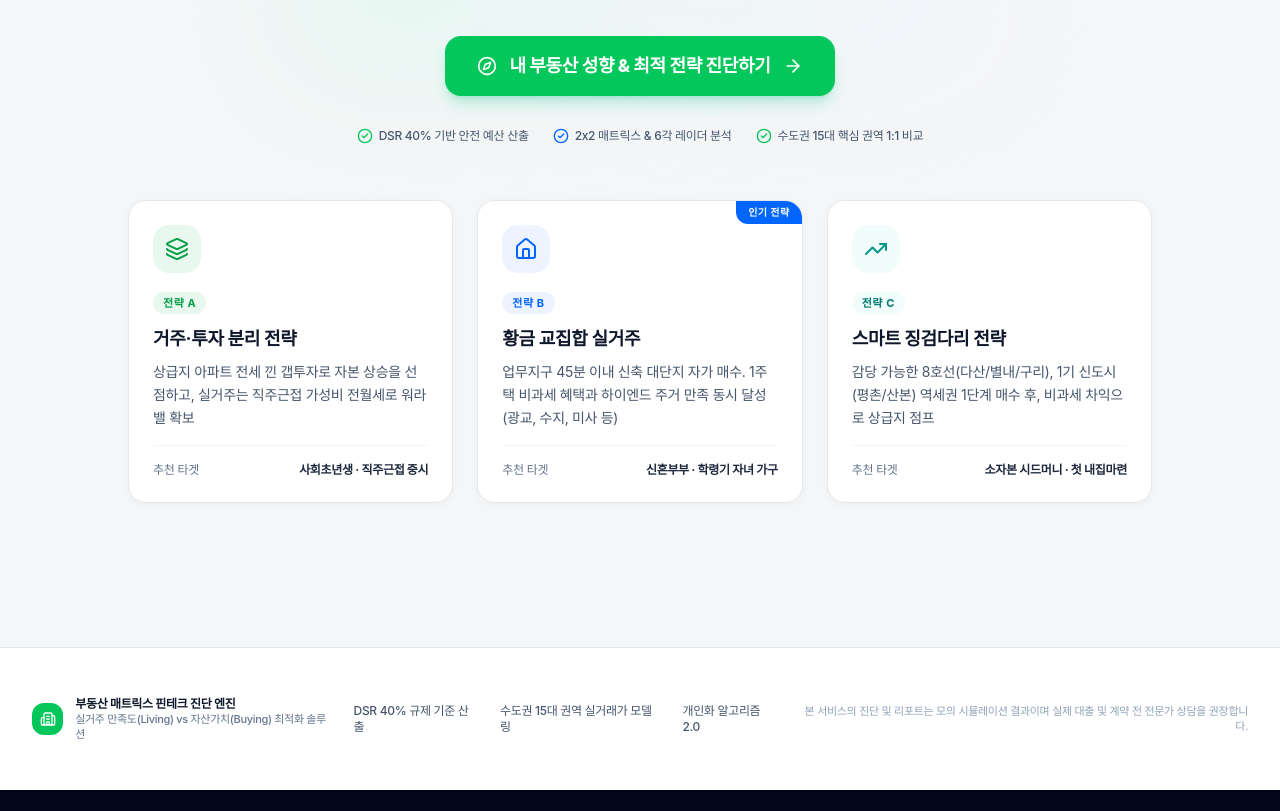
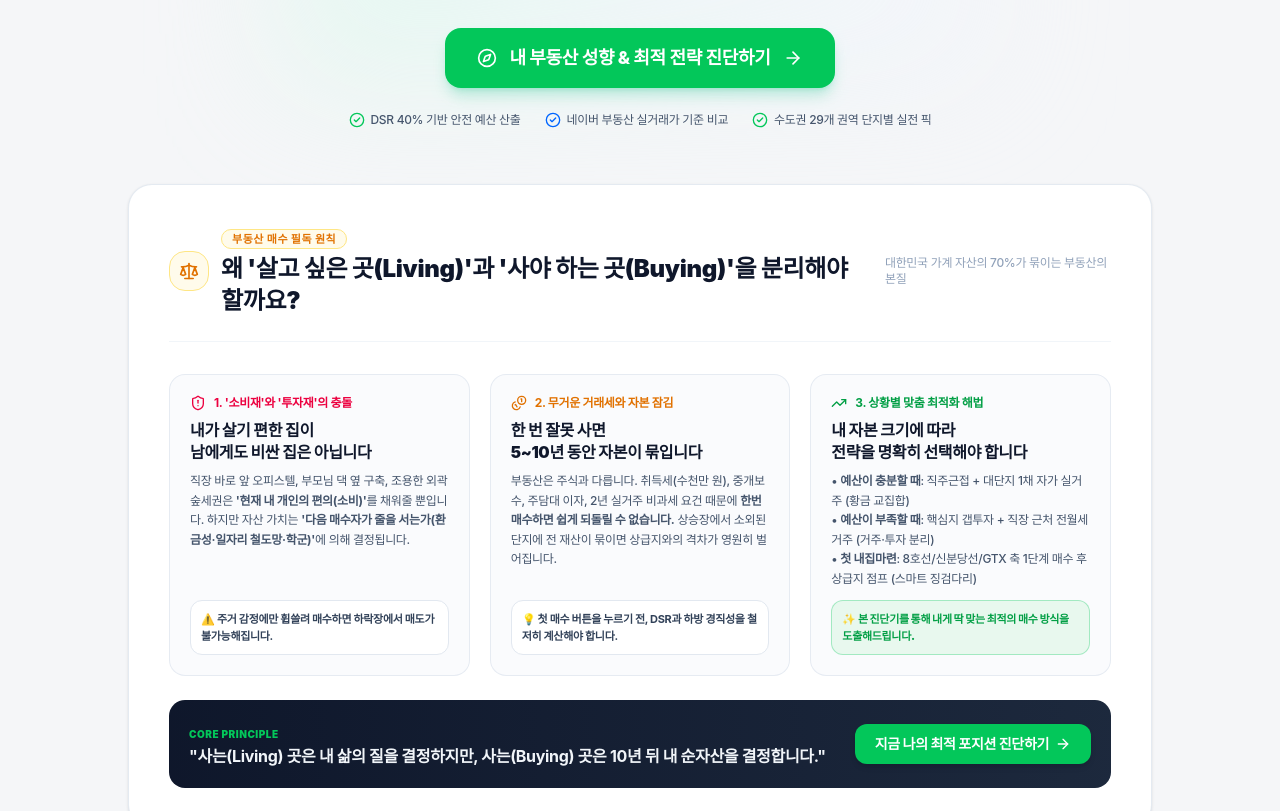
Before and after one commit to alstjrdlek75-lab/realestate, a React (Vite) app: page / in a window 1280 px wide. Shown: the part 379-1190 px from the top of the page. Before the commit the page ends 1169 px from the top, so only its background shows below. Built offline with nearby package versions, Linux system fonts and the light colour scheme; a web font is replaced by a local one.

Commit message:
feat: Add core insight explanation on why Living and Buying must be distinguished

```diff
--- a/src/components/Hero.tsx
+++ b/src/components/Hero.tsx
@@ -1,5 +1,20 @@
 import React from 'react';
-import { ArrowRight, TrendingUp, Home, CheckCircle2, Layers, Compass, Sparkles, MapPin } from 'lucide-react';
+import {
+  ArrowRight,
+  TrendingUp,
+  Home,
+  CheckCircle2,
+  Layers,
+  Compass,
+  Sparkles,
+  AlertTriangle,
+  Scale,
+  Coins,
+  ShieldAlert,
+  HelpCircle,
+  Building2,
+  Check
+} from 'lucide-react';
 
 interface HeroProps {
   onStart: () => void;
@@ -7,7 +22,7 @@ interface HeroProps {
 
 export const Hero: React.FC<HeroProps> = ({ onStart }) => {
   return (
-    <section className="relative pt-10 pb-16 px-4 sm:px-6 lg:px-8 max-w-7xl mx-auto overflow-hidden">
+    <section className="relative pt-8 pb-16 px-4 sm:px-6 lg:px-8 max-w-7xl mx-auto overflow-hidden">
       {/* Background Soft Glow */}
       <div className="absolute top-10 left-1/2 -translate-x-1/2 w-[700px] h-[350px] bg-gradient-to-tr from-emerald-100/60 via-blue-50/40 to-transparent blur-3xl -z-10 pointer-events-none" />
 
@@ -16,7 +31,7 @@ export const Hero: React.FC<HeroProps> = ({ onStart }) => {
         <div className="inline-flex items-center gap-2 px-4 py-1.5 rounded-full bg-white border border-slate-200 shadow-sm mb-6">
           <Sparkles className="w-4 h-4 text-[#03c75a]" />
           <span className="text-xs sm:text-sm font-bold text-slate-700">
-            2026 서울 & 경기도(남양주·구리·용인·수원·동탄) 부동산 매수 진단기
+            2026 서울 & 경기도(남양주·구리·하남·용인·수원·성남) 부동산 매수 전략 진단기
           </span>
         </div>
       </div>
@@ -29,15 +44,15 @@ export const Hero: React.FC<HeroProps> = ({ onStart }) => {
         </h1>
 
         <p className="mt-5 text-base sm:text-lg text-slate-600 max-w-2xl mx-auto font-medium leading-relaxed">
-          서울 핵심지부터 <strong className="text-slate-900">남양주 다산·별내, 구리, 용인 수지, 수원 광교·영통</strong>까지 <br className="hidden sm:inline" />
-          내 예산에 꼭 맞는 <span className="text-[#03c75a] font-bold">3대 부동산 매수 전략</span>과 권역별 추천 단지를 진단해보세요.
+          내 직장, 라이프스타일만 보고 덜컥 매수했다가 자산이 묶이는 실수를 피하세요. <br className="hidden sm:inline" />
+          <strong className="text-slate-900">실거주 만족도</strong>와 <strong className="text-[#0066ff]">미래 자산 가치</strong>의 교집합을 찾아 가장 안전한 매수 전략을 도출합니다.
         </p>
 
         {/* CTA Button */}
         <div className="mt-8 flex flex-col sm:flex-row items-center justify-center gap-4">
           <button
             onClick={onStart}
-            className="w-full sm:w-auto px-8 py-4 rounded-2xl bg-[#03c75a] hover:bg-[#02b14f] text-white font-extrabold text-base sm:text-lg shadow-lg shadow-emerald-500/25 flex items-center justify-center gap-3 transition-all hover:scale-105 active:scale-95"
+            className="w-full sm:w-auto px-8 py-4 rounded-2xl bg-[#03c75a] hover:bg-[#02b14f] text-white font-extrabold text-base sm:text-lg shadow-lg shadow-emerald-500/25 flex items-center justify-center gap-3 transition-all hover:scale-105 active:scale-95 cursor-pointer"
           >
             <Compass className="w-5 h-5" />
             <span>내 부동산 성향 & 최적 전략 진단하기</span>
@@ -46,24 +61,140 @@ export const Hero: React.FC<HeroProps> = ({ onStart }) => {
         </div>
 
         {/* Trust Badges */}
-        <div className="mt-8 flex flex-wrap items-center justify-center gap-6 text-xs text-slate-600 font-medium">
+        <div className="mt-6 flex flex-wrap items-center justify-center gap-6 text-xs text-slate-600 font-medium">
           <div className="flex items-center gap-1.5">
             <CheckCircle2 className="w-4 h-4 text-[#03c75a]" />
             <span>DSR 40% 기반 안전 예산 산출</span>
           </div>
           <div className="flex items-center gap-1.5">
             <CheckCircle2 className="w-4 h-4 text-[#0066ff]" />
-            <span>2x2 매트릭스 & 6각 레이더 분석</span>
+            <span>네이버 부동산 실거래가 기준 비교</span>
           </div>
           <div className="flex items-center gap-1.5">
             <CheckCircle2 className="w-4 h-4 text-[#03c75a]" />
-            <span>수도권 15대 핵심 권역 1:1 비교</span>
+            <span>수도권 29개 권역 단지별 실전 픽</span>
+          </div>
+        </div>
+      </div>
+
+      {/* ========================================================================= */}
+      {/* 🌟 핵심 설명 섹션: 왜 구매하는 곳과 사는 곳을 구분하여 신중히 매수해야 하는가? */}
+      {/* ========================================================================= */}
+      <div className="mt-14 max-w-5xl mx-auto">
+        <div className="bg-white rounded-3xl border border-slate-200/90 shadow-sm p-6 sm:p-10 relative overflow-hidden">
+          {/* Header */}
+          <div className="flex flex-col md:flex-row md:items-center justify-between gap-4 pb-6 border-b border-slate-100">
+            <div className="flex items-center gap-3">
+              <div className="w-10 h-10 rounded-2xl bg-amber-50 border border-amber-200 text-amber-600 flex items-center justify-center font-black shrink-0">
+                <Scale className="w-5 h-5" />
+              </div>
+              <div>
+                <span className="text-[11px] font-black text-amber-600 tracking-wider uppercase bg-amber-50 px-2.5 py-0.5 rounded-full border border-amber-200">
+                  부동산 매수 필독 원칙
+                </span>
+                <h2 className="text-xl sm:text-2xl font-black text-slate-900 mt-1">
+                  왜 '살고 싶은 곳(Living)'과 '사야 하는 곳(Buying)'을 분리해야 할까요?
+                </h2>
+              </div>
+            </div>
+
+            <span className="text-xs text-slate-400 font-medium">
+              대한민국 가계 자산의 70%가 묶이는 부동산의 본질
+            </span>
+          </div>
+
+          {/* 3 Core Reason Cards */}
+          <div className="mt-8 grid grid-cols-1 md:grid-cols-3 gap-5">
+
+            {/* Card 1: 소비재 vs 투자재의 본질적 차이 */}
+            <div className="bg-slate-50/70 p-5 rounded-2xl border border-slate-200/80 flex flex-col justify-between space-y-3">
+              <div>
+                <div className="flex items-center gap-2 text-rose-600 font-bold text-xs mb-2">
+                  <ShieldAlert className="w-4 h-4 shrink-0" />
+                  <span>1. '소비재'와 '투자재'의 충돌</span>
+                </div>
+                <h3 className="text-base font-black text-slate-900 leading-snug">
+                  내가 살기 편한 집이 <br />
+                  남에게도 비싼 집은 아닙니다
+                </h3>
+                <p className="text-xs text-slate-600 mt-2 leading-relaxed font-medium">
+                  직장 바로 앞 오피스텔, 부모님 댁 옆 구축, 조용한 외곽 숲세권은 <strong>'현재 내 개인의 편의(소비)'</strong>를 채워줄 뿐입니다.
+                  하지만 자산 가치는 <strong>'다음 매수자가 줄을 서는가(환금성·일자리 철도망·학군)'</strong>에 의해 결정됩니다.
+                </p>
+              </div>
+              <div className="p-2.5 bg-white rounded-xl border border-slate-200 text-[11px] text-slate-700 font-bold">
+                ⚠️ 주거 감정에만 휩쓸려 매수하면 하락장에서 매도가 불가능해집니다.
+              </div>
+            </div>
+
+            {/* Card 2: 5~10년 자본 잠김과 갈아타기 비용 */}
+            <div className="bg-slate-50/70 p-5 rounded-2xl border border-slate-200/80 flex flex-col justify-between space-y-3">
+              <div>
+                <div className="flex items-center gap-2 text-amber-600 font-bold text-xs mb-2">
+                  <Coins className="w-4 h-4 shrink-0" />
+                  <span>2. 무거운 거래세와 자본 잠김</span>
+                </div>
+                <h3 className="text-base font-black text-slate-900 leading-snug">
+                  한 번 잘못 사면 <br />
+                  5~10년 동안 자본이 묶입니다
+                </h3>
+                <p className="text-xs text-slate-600 mt-2 leading-relaxed font-medium">
+                  부동산은 주식과 다릅니다. 취득세(수천만 원), 중개보수, 주담대 이자, 2년 실거주 비과세 요건 때문에 <strong>한번 매수하면 쉽게 되돌릴 수 없습니다.</strong> 상승장에서 소외된 단지에 전 재산이 묶이면 상급지와의 격차가 영원히 벌어집니다.
+                </p>
+              </div>
+              <div className="p-2.5 bg-white rounded-xl border border-slate-200 text-[11px] text-slate-700 font-bold">
+                💡 첫 매수 버튼을 누르기 전, DSR과 하방 경직성을 철저히 계산해야 합니다.
+              </div>
+            </div>
+
+            {/* Card 3: 스마트한 자본 배분의 3가지 해법 */}
+            <div className="bg-slate-50/70 p-5 rounded-2xl border border-slate-200/80 flex flex-col justify-between space-y-3">
+              <div>
+                <div className="flex items-center gap-2 text-[#029f45] font-bold text-xs mb-2">
+                  <TrendingUp className="w-4 h-4 shrink-0" />
+                  <span>3. 상황별 맞춤 최적화 해법</span>
+                </div>
+                <h3 className="text-base font-black text-slate-900 leading-snug">
+                  내 자본 크기에 따라 <br />
+                  전략을 명확히 선택해야 합니다
+                </h3>
+                <p className="text-xs text-slate-600 mt-2 leading-relaxed font-medium">
+                  • <strong>예산이 충분할 때</strong>: 직주근접 + 대단지 1채 자가 실거주 (황금 교집합)<br />
+                  • <strong>예산이 부족할 때</strong>: 핵심지 갭투자 + 직장 근처 전월세 거주 (거주·투자 분리)<br />
+                  • <strong>첫 내집마련</strong>: 8호선/신분당선/GTX 축 1단계 매수 후 상급지 점프 (스마트 징검다리)
+                </p>
+              </div>
+              <div className="p-2.5 bg-[#e8f8ee] rounded-xl border border-[#03c75a]/30 text-[11px] text-[#029f45] font-black">
+                ✨ 본 진단기를 통해 내게 딱 맞는 최적의 매수 방식을 도출해드립니다.
+              </div>
+            </div>
+
+          </div>
+
+          {/* Comparison Matrix Box */}
+          <div className="mt-6 p-4 sm:p-5 bg-gradient-to-r from-slate-900 to-slate-800 rounded-2xl text-white flex flex-col sm:flex-row sm:items-center justify-between gap-4">
+            <div className="space-y-1">
+              <span className="text-[10px] font-black uppercase text-[#03c75a] tracking-wider">
+                CORE PRINCIPLE
+              </span>
+              <p className="text-sm sm:text-base font-bold text-slate-100">
+                "사는(Living) 곳은 내 삶의 질을 결정하지만, 사는(Buying) 곳은 10년 뒤 내 순자산을 결정합니다."
+              </p>
+            </div>
+
+            <button
+              onClick={onStart}
+              className="px-5 py-2.5 rounded-xl bg-[#03c75a] hover:bg-[#02b14f] text-white font-extrabold text-xs sm:text-sm shrink-0 transition flex items-center justify-center gap-1.5 cursor-pointer shadow-md"
+            >
+              <span>지금 나의 최적 포지션 진단하기</span>
+              <ArrowRight className="w-4 h-4" />
+            </button>
           </div>
         </div>
       </div>
 
       {/* 3 Strategy Teaser Cards */}
-      <div className="mt-14 grid grid-cols-1 md:grid-cols-3 gap-6 max-w-5xl mx-auto">
+      <div className="mt-12 grid grid-cols-1 md:grid-cols-3 gap-6 max-w-5xl mx-auto">
         {/* Strategy Card 1 */}
         <div className="naver-card naver-card-hover p-6 relative overflow-hidden group">
           <div className="w-12 h-12 rounded-2xl bg-[#e8f8ee] flex items-center justify-center text-[#029f45] mb-4 group-hover:scale-110 transition-transform">
@@ -73,10 +204,10 @@ export const Hero: React.FC<HeroProps> = ({ onStart }) => {
             전략 A
           </span>
           <h3 className="text-lg font-bold text-slate-900 mt-3">거주·투자 분리 전략</h3>
-          <p className="text-xs sm:text-sm text-slate-600 mt-2 leading-relaxed">
+          <p className="text-xs sm:text-sm text-slate-600 mt-2 leading-relaxed font-medium">
             상급지 아파트 전세 낀 갭투자로 자본 상승을 선점하고, 실거주는 직주근접 가성비 전월세로 워라밸 확보
           </p>
-          <div className="mt-4 pt-4 border-t border-slate-100 flex items-center justify-between text-xs text-slate-500">
+          <div className="mt-4 pt-4 border-t border-slate-100 flex items-center justify-between text-xs text-slate-500 font-medium">
             <span>추천 타겟</span>
             <span className="text-slate-800 font-bold">사회초년생 · 직주근접 중시</span>
           </div>
@@ -94,10 +225,10 @@ export const Hero: React.FC<HeroProps> = ({ onStart }) => {
             전략 B
           </span>
           <h3 className="text-lg font-bold text-slate-900 mt-3">황금 교집합 실거주</h3>
-          <p className="text-xs sm:text-sm text-slate-600 mt-2 leading-relaxed">
+          <p className="text-xs sm:text-sm text-slate-600 mt-2 leading-relaxed font-medium">
             업무지구 45분 이내 신축 대단지 자가 매수. 1주택 비과세 혜택과 하이엔드 주거 만족 동시 달성 (광교, 수지, 미사 등)
           </p>
-          <div className="mt-4 pt-4 border-t border-slate-100 flex items-center justify-between text-xs text-slate-500">
+          <div className="mt-4 pt-4 border-t border-slate-100 flex items-center justify-between text-xs text-slate-500 font-medium">
             <span>추천 타겟</span>
             <span className="text-slate-800 font-bold">신혼부부 · 학령기 자녀 가구</span>
           </div>
@@ -112,10 +243,10 @@ export const Hero: React.FC<HeroProps> = ({ onStart }) => {
             전략 C
           </span>
           <h3 className="text-lg font-bold text-slate-900 mt-3">스마트 징검다리 전략</h3>
-          <p className="text-xs sm:text-sm text-slate-600 mt-2 leading-relaxed">
+          <p className="text-xs sm:text-sm text-slate-600 mt-2 leading-relaxed font-medium">
             감당 가능한 8호선(다산/별내/구리), 1기 신도시(평촌/산본) 역세권 1단계 매수 후, 비과세 차익으로 상급지 점프
           </p>
-          <div className="mt-4 pt-4 border-t border-slate-100 flex items-center justify-between text-xs text-slate-500">
+          <div className="mt-4 pt-4 border-t border-slate-100 flex items-center justify-between text-xs text-slate-500 font-medium">
             <span>추천 타겟</span>
             <span className="text-slate-800 font-bold">소자본 시드머니 · 첫 내집마련</span>
           </div>
```
